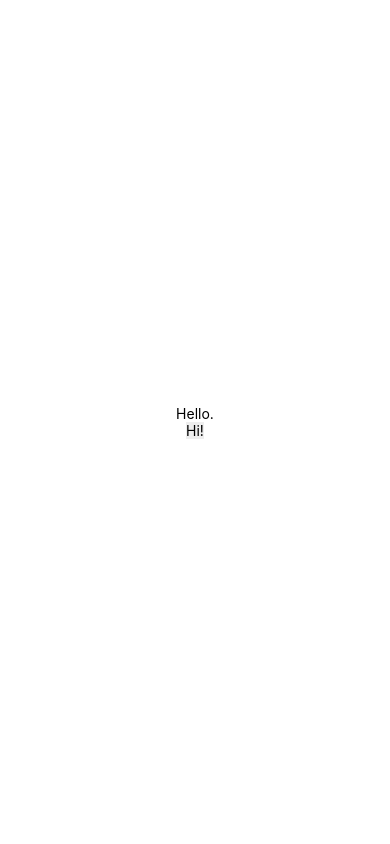
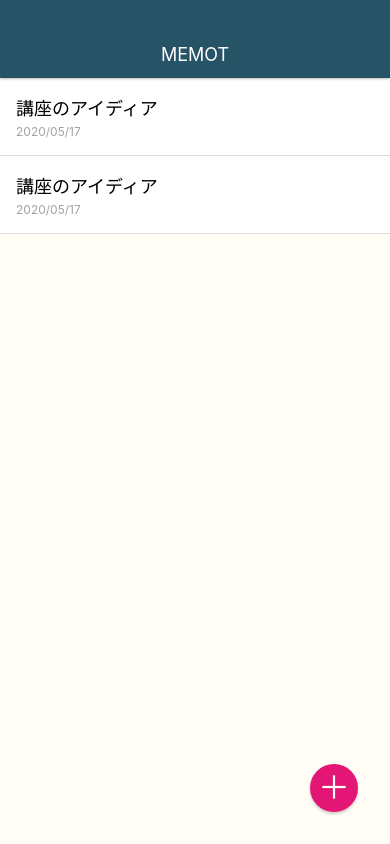
Before and after one commit to kazuki0529/sttudy-react-native, a React Native app: screen / in a window 390 px wide. Built offline with nearby package versions, Linux system fonts and the light colour scheme.

Commit message:
メモリストの画面をべた書き

```diff
--- a/App.tsx
+++ b/App.tsx
@@ -5,8 +5,27 @@ import BodyText from './src/elements/BodyText'
 export default function App() {
   return (
     <View style={styles.container}>
-      <Text>Hello.</Text>
-      <BodyText>Hi!</BodyText>
+      <View style={styles.appBar}>
+        <View>
+          <Text style={styles.appBarTitle}>MEMOT</Text>
+        </View>
+      </View>
+
+      <View style={styles.memoList}>
+        <View style={styles.memoListItem}>
+          <Text style={styles.memoTitle}>講座のアイディア</Text>
+          <Text style={styles.memoDate}>2020/05/17</Text>
+        </View>
+
+        <View style={styles.memoListItem}>
+          <Text style={styles.memoTitle}>講座のアイディア</Text>
+          <Text style={styles.memoDate}>2020/05/17</Text>
+        </View>
+      </View>
+
+      <View style={styles.memoAddButton}>
+        <Text style={styles.memoAddButtonTitle}>＋</Text>
+      </View>
     </View>
   );
 }
@@ -14,8 +33,69 @@ export default function App() {
 const styles = StyleSheet.create({
   container: {
     flex: 1,
-    backgroundColor: '#fff',
+    backgroundColor: '#fffdf6',
     alignItems: 'center',
     justifyContent: 'center',
   },
+
+  appBar: {
+    position: 'absolute',
+    top: 0,
+    left: 0,
+    right: 0,
+    height: 78,
+    paddingTop: 30,
+    justifyContent: 'center',
+    alignItems: 'center',
+    backgroundColor: '#265366',
+    shadowColor: '#000',
+    shadowOffset: { width: 0, height: 0 },
+    shadowOpacity: 0.5,
+    shadowRadius: 3,
+    zIndex: 10
+  },
+  appBarTitle: {
+    color: '#fff',
+    fontSize: 18,
+  },
+
+  memoList: {
+    width: '100%',
+    flex: 1,
+    paddingTop: 78
+  },
+  memoListItem: {
+    padding: 16,
+    backgroundColor: '#fff',
+    borderBottomWidth: 1,
+    borderBottomColor: '#ddd',
+  },
+  memoTitle: {
+    fontSize: 18,
+    marginBottom: 4,
+  },
+  memoDate: {
+    fontSize: 12,
+    color: '#a2a2a2',
+  },
+
+  memoAddButton: {
+    position: 'absolute',
+    bottom: 32,
+    right: 32,
+    width: 48,
+    height: 48,
+    backgroundColor: '#E31676',
+    borderRadius: 24,
+    justifyContent: 'center',
+    alignItems: 'center',
+    shadowOffset: { width: 0, height: 2 },
+    shadowOpacity: 0.2,
+    shadowRadius: 3,
+  },
+  memoAddButtonTitle: {
+    fontSize: 32,
+    lineHeight: 32,
+    color: '#fff',
+  },
 });
```
